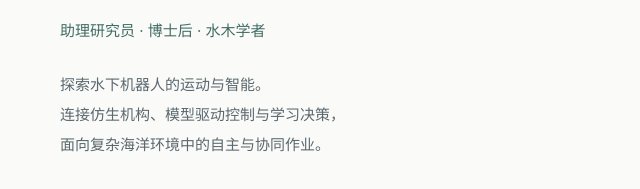
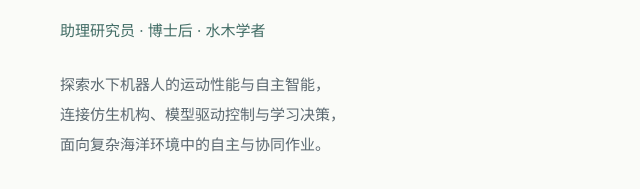
Before and after one commit to wxf1514/wxf1514.github.io, a plain HTML site: page index.html in a window 1280 px wide. Shown: the part 385-574 px from the top of the page, 0-640 px from the left. Drawn offline with Linux system fonts and the light colour scheme.

Commit message:
Update introduction paragraph for clarity

```diff
--- a/index.html
+++ b/index.html
@@ -31,7 +31,7 @@
 <h1>王霄飞<span>Xiaofei Wang</span>
 </h1>
 <p class="role">助理研究员 · 博士后 · 水木学者</p>
-<p class="intro">探索水下机器人的运动与智能。<br>连接仿生机构、模型驱动控制与学习决策，<br>面向复杂海洋环境中的自主与协同作业。</p>
+<p class="intro">探索水下机器人的运动性能与自主智能，<br>连接仿生机构、模型驱动控制与学习决策，<br>面向复杂海洋环境中的自主与协同作业。</p>
 <div class="hero-links">
 <a class="button" href="#publications">查看研究成果 <span>↗</span>
 </a>
```
